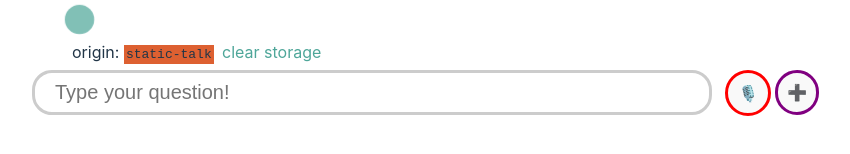
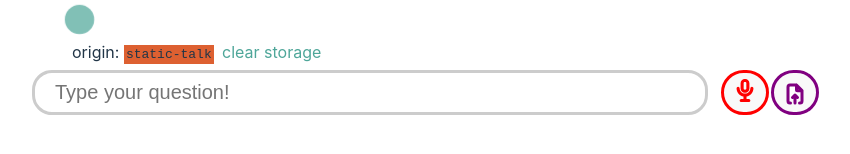
Before and after one commit to Damianofds/react-talky-ui, a React (Vite) app: page / in a window 1280 px wide. Shown: the part 512-666 px from the top of the page, without its empty margins (208-1058 px from the left). Built offline with nearby package versions, Linux system fonts and the light colour scheme; no server answers.

Commit message:
Added svg icons components

```diff
--- a/src/components/InputBox.tsx
+++ b/src/components/InputBox.tsx
@@ -3,6 +3,9 @@ import useRouteInputBoxValue from '../hooks/useRouteInputBoxValue';
 import { ChatItemConfig} from './chat-items/TalkItemsConfig';
 import { CirclularStack, get } from './utils/CircularStack';
 import VoiceRecorder from './VoiceRecorder';
+import Upload from './icons/Upload';
+import Send from './icons/Send';
+import SandClock from './icons/SandClock';
 
 interface InputBoxProps {
     inputRetriever: (answer: ChatItemConfig) => void;
@@ -54,22 +57,11 @@ const InputBox: React.FC<InputBoxProps> = ({inputRetriever, conversationRouteKey
 
     const handleOnFocus = (event: React.FocusEvent<HTMLInputElement>) => {
         event.target.style.borderColor = themeColor;
-        // event.target.style.borderWidth = '1px';
         console.log(event.type)
-    };
-
-    const handleOnBlur = (event: React.FocusEvent<HTMLInputElement>) => {
-        event.target.style.borderColor = 'gray';
-        // event.target.style.borderWidth = '0.1px';
     };
 
     const handleOnMouseEnter = (event: React.MouseEvent<HTMLButtonElement>) => {
         (event.target as HTMLButtonElement).style.borderColor = themeColor;
-    };
-
-    const handleOnMouseLeave = (event: React.MouseEvent<HTMLButtonElement>) => {
-        (event.target as HTMLButtonElement).style.borderColor = 'gray';
-        // (event.target as HTMLButtonElement).style.borderWidth = '0.1px';
     };
 
     const processInput = async () => {
@@ -105,7 +97,6 @@ const InputBox: React.FC<InputBoxProps> = ({inputRetriever, conversationRouteKey
                     value={inputValue}
                     onChange={handleInputChange}
                     onFocus={handleOnFocus}
-                    onBlur={handleOnBlur}
                     disabled={isLoading}
                     placeholder="Type your question!"
                     onKeyDown={handleKeyPressed}
@@ -129,20 +120,20 @@ const InputBox: React.FC<InputBoxProps> = ({inputRetriever, conversationRouteKey
                     <button
                         onClick={processInput}
                         onMouseEnter={handleOnMouseEnter}
-                        onMouseLeave={handleOnMouseLeave}
                         style={{
                             position: 'absolute',
                             left: '0%',
-                            padding: '10px',
+                            padding: '6px',
+                            paddingLeft: '9px',
+                            paddingRight: '9px',
                             marginRight: '1vw',
                             border: `3px solid ${themeColor}`,
-                            color: 'red',
                             borderRadius: '25px',
                             outline: 'none',
                         }}
                         title='or press enter'
                     >
-                        {isLoading ? '⌛' : '➡️'}
+                        {isLoading ? <SandClock color={themeColor} /> : <Send color={themeColor}/>}
                     </button>
                 </div>
                 }
@@ -162,7 +153,7 @@ const InputBox: React.FC<InputBoxProps> = ({inputRetriever, conversationRouteKey
                     onMouseDown={() => alert('COMING SOON - Document upload')}
                     onMouseUp={()=>true}
                     >
-                    ➕
+                    <Upload color='purple' />
                 </button>
             </div>
         </div>
--- a/src/components/VoiceRecorder.tsx
+++ b/src/components/VoiceRecorder.tsx
@@ -1,5 +1,6 @@
 import React, { useState, useRef } from 'react';
 import { ChatItemConfig } from './chat-items/TalkItemsConfig';
+import Record from './icons/Record';
 
 interface VoiceRecorderProps {
     inputRetriever: (answer: ChatItemConfig) => void;
@@ -71,7 +72,9 @@ const VoiceRecorder: React.FC<VoiceRecorderProps> = ({inputRetriever}) => {
         style={{
           position: 'absolute',
           left: '0%',
-          padding: '10px',
+          padding: '6px',
+          paddingLeft: '9px',
+          paddingRight: '9px',
           border: `3px solid red`,
           borderColor: 'red',
           marginRight: '1vw',
@@ -84,7 +87,7 @@ const VoiceRecorder: React.FC<VoiceRecorderProps> = ({inputRetriever}) => {
         onTouchStart={handleMouseDown}
         onTouchEnd={stopRecording}
       >
-        🎙️
+        <Record color={recording ? 'white' : 'red'} height='23px'/>
       </button>
     </div>
   );
--- /dev/null
+++ b/src/components/icons/Record.tsx
@@ -0,0 +1,30 @@
+import React from 'react';
+
+interface IconProps {
+  width?: string;
+  height?: string;
+  color?: string;
+}
+
+const Record: React.FC<IconProps> = ({ width = '24px', height = '24px', color = 'white' }) => {
+  return (
+    <svg
+        viewBox="0 0 600 600"
+        version="1.1"
+        id="svg9724"
+        width={width}
+        height={height}
+        fill={color}
+        xmlns="http://www.w3.org/2000/svg">
+
+        <path
+            d="M 295,0 C 234.75195,0 185,49.75195 185,110 v 140 c 0,60.24805 49.75195,110 110,110 h 10 c 60.24805,0 110,-49.75195 110,-110 V 110 C 415,49.75195 365.24805,0 305,0 Z m 0,80 h 10 c 17.31187,0 30,12.688128 30,30 v 140 c 0,17.31187 -12.68813,30 -30,30 h -10 c -17.31187,0 -30,-12.68813 -30,-30 V 110 c 0,-17.311872 12.68813,-30 30,-30 z"
+            id="rect350" />
+        <path
+            id="path1141"
+            d="M 120 200 A 40 40 0 0 0 80 240 C 80 347.37033 157.91528 437.31738 260 456.26562 L 260 520 L 200 520 A 40 40 0 0 0 160 560 A 40 40 0 0 0 200 600 L 260 600 L 340 600 L 400 600 A 40 40 0 0 0 440 560 A 40 40 0 0 0 400 520 L 340 520 L 340 456.26562 C 442.08472 437.31738 520 347.37033 520 240 A 40 40 0 0 0 480 200 A 40 40 0 0 0 440 240 C 440 317.79349 377.79349 380 300 380 C 222.20651 380 160 317.79349 160 240 A 40 40 0 0 0 120 200 z " />
+    </svg>
+  );
+};
+
+export default Record;
--- /dev/null
+++ b/src/components/icons/SandClock.tsx
@@ -0,0 +1,23 @@
+import React from 'react';
+
+interface IconProps {
+  width?: string;
+  height?: string;
+  color?: string;
+}
+
+const SandClock: React.FC<IconProps> = ({ width = '24px', height = '24px', color = 'white' }) => {
+  return (
+    <svg fill={color} height={height} width={width} version="1.1" id="Icons" xmlns="http://www.w3.org/2000/svg" xmlnsXlink="http://www.w3.org/1999/xlink"
+        viewBox="0 0 32 32" xmlSpace="preserve">
+      <path d="M24,25.6V22c0-0.9-0.4-1.8-1.2-2.4l-3.7-2.8c-0.3-0.2-0.4-0.5-0.4-0.8s0.1-0.6,0.4-0.8l3.7-2.8c0.8-0.6,1.2-1.5,1.2-2.4V6.4
+        c1.2-0.7,2-2,2-3.4c0-0.6-0.4-1-1-1H7C6.4,2,6,2.4,6,3c0,1.5,0.8,2.7,2,3.4V10c0,0.9,0.4,1.8,1.2,2.4l3.7,2.8
+        c0.3,0.2,0.4,0.5,0.4,0.8s-0.1,0.6-0.4,0.8l-3.7,2.8C8.4,20.2,8,21.1,8,22v3.6c-1.2,0.7-2,2-2,3.4c0,0.6,0.4,1,1,1h18
+        c0.6,0,1-0.4,1-1C26,27.5,25.2,26.3,24,25.6z M12.4,10.8c-0.4-0.2-0.5-0.7-0.4-1.1C12.2,9.3,12.6,9,13,9h6c0.4,0,0.8,0.3,1,0.7
+        c0.1,0.4,0,0.9-0.4,1.1l-3,2C16.4,12.9,16.2,13,16,13s-0.4-0.1-0.6-0.2L12.4,10.8z M15.3,20.3c0.4-0.4,1-0.4,1.4,0l4.7,4.7H10.6
+        L15.3,20.3z"/>
+    </svg>
+  );
+};
+
+export default SandClock;
--- /dev/null
+++ b/src/components/icons/Send.tsx
@@ -0,0 +1,17 @@
+import React from 'react';
+
+interface IconProps {
+  width?: string;
+  height?: string;
+  color?: string;
+}
+
+const Send: React.FC<IconProps> = ({ width = '24px', height = '24px', color = 'white' }) => {
+  return (
+    <svg width={width} height={height} stroke={color} fill={color} viewBox="0 -3 26 26" xmlns="http://www.w3.org/2000/svg">
+      <path stroke-width='2' fill-rule="evenodd" clip-rule="evenodd" d="M19.2111 2.06722L3.70001 5.94499C1.63843 6.46039 1.38108 9.28612 3.31563 10.1655L8.09467 12.3378C9.07447 12.7831 10.1351 12.944 11.1658 12.8342C11.056 13.8649 11.2168 14.9255 11.6622 15.9053L13.8345 20.6843C14.7139 22.6189 17.5396 22.3615 18.055 20.3L21.9327 4.78886C22.3437 3.14517 20.8548 1.6563 19.2111 2.06722ZM8.92228 10.517C9.85936 10.943 10.9082 10.9755 11.8474 10.6424C12.2024 10.5165 12.5417 10.3383 12.8534 10.1094C12.8968 10.0775 12.9397 10.0446 12.982 10.0108L15.2708 8.17974C15.6351 7.88831 16.1117 8.36491 15.8202 8.7292L13.9892 11.018C13.9553 11.0603 13.9225 11.1032 13.8906 11.1466C13.6617 11.4583 13.4835 11.7976 13.3576 12.1526C13.0244 13.0918 13.057 14.1406 13.4829 15.0777L15.6552 19.8567C15.751 20.0673 16.0586 20.0393 16.1147 19.8149L19.9925 4.30379C20.0372 4.12485 19.8751 3.96277 19.6962 4.00751L4.18509 7.88528C3.96065 7.94138 3.93264 8.249 4.14324 8.34473L8.92228 10.517Z"/>
+    </svg>
+  );
+};
+
+export default Send;
--- /dev/null
+++ b/src/components/icons/Upload.tsx
@@ -0,0 +1,25 @@
+import React from 'react';
+
+interface IconProps {
+  width?: string;
+  height?: string;
+  color?: string;
+}
+
+const Upload: React.FC<IconProps> = ({ width = '24px', height = '24px', color = 'white' }) => {
+  return (
+    <svg
+      xmlns="http://www.w3.org/2000/svg"
+      viewBox="0 0 24 24"
+      width={width}
+      height={height}
+      stroke={color}
+      fill='white'
+    >
+      <path d="M13.5 3H12H7C5.89543 3 5 3.89543 5 5V19C5 20.1046 5.89543 21 7 21H7.5M13.5 3L19 8.625M13.5 3V7.625C13.5 8.17728 13.9477 8.625 14.5 8.625H19M19 8.625V9.75V12V19C19 20.1046 18.1046 21 17 21H16.5" stroke-width="3" stroke-linecap="round" stroke-linejoin="round"/>
+      <path d="M12 21L12 13M12 13L14.5 15.5M12 13L9.5 15.5" stroke-width="3" stroke-linecap="round" stroke-linejoin="round"/>
+    </svg>
+  );
+};
+
+export default Upload;
```
